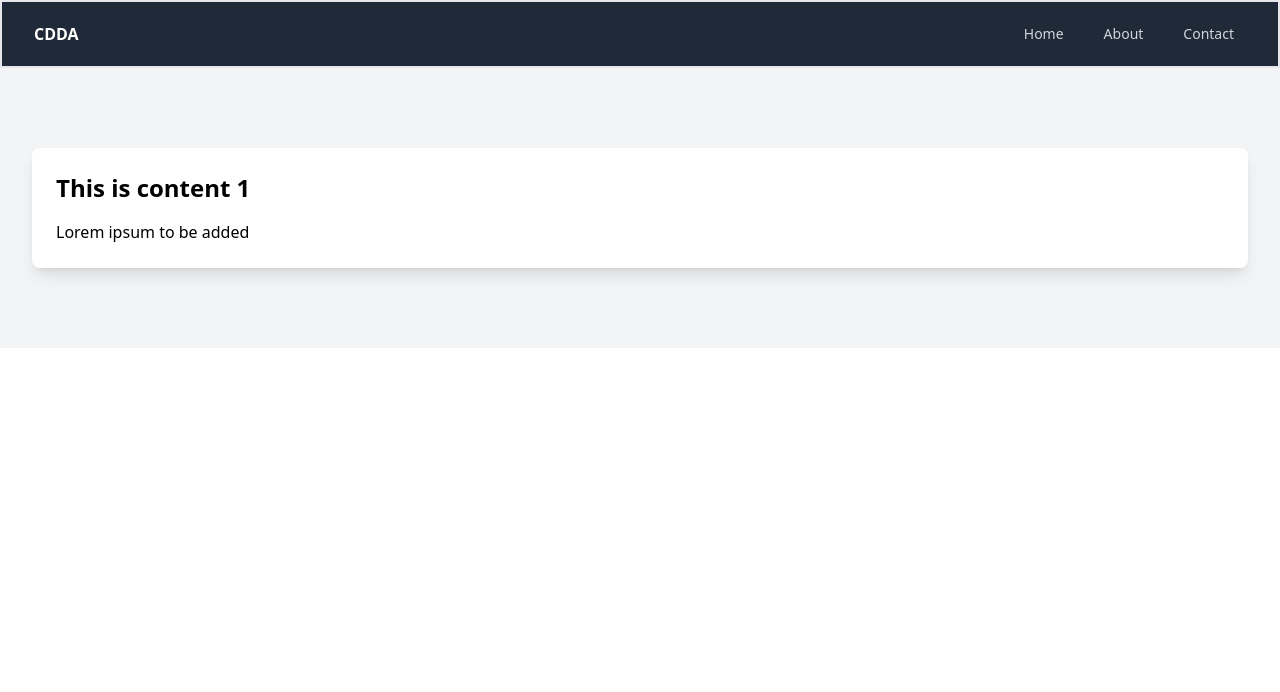
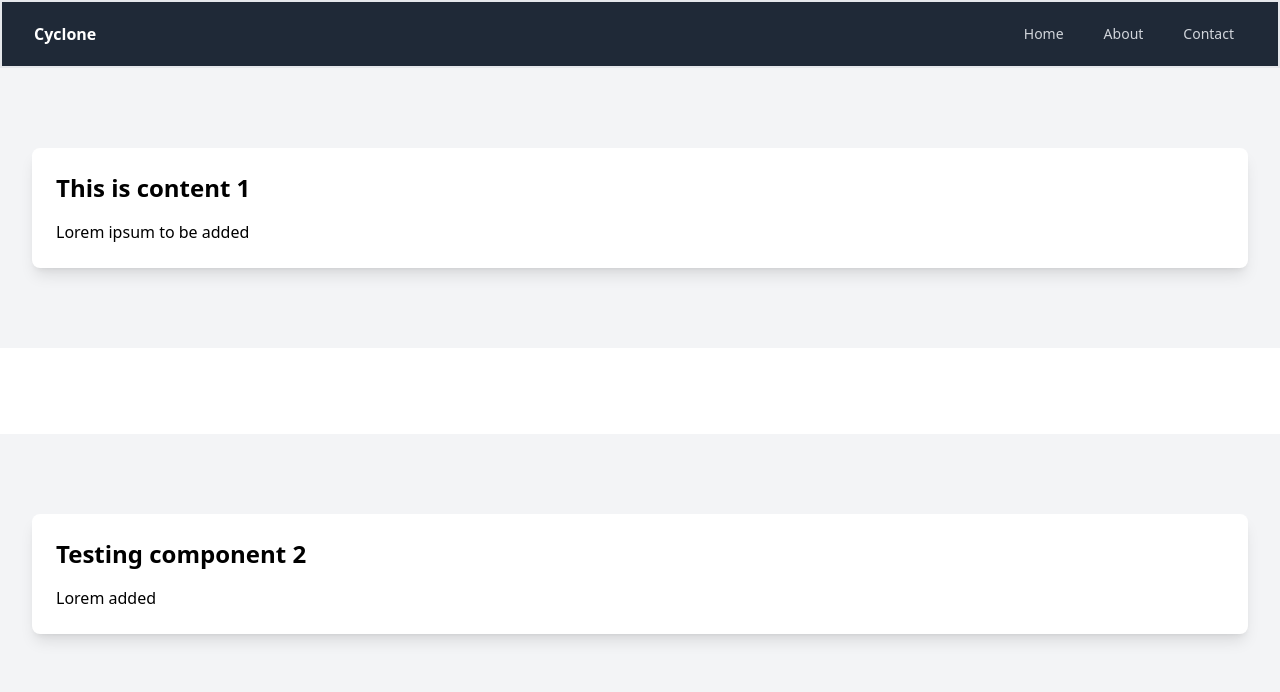
Before and after one commit to dmr-cdda/dynamic-next-page-generator, a Next.js app: page / in a window 1280 px wide. Shown: the top 692 px of the page. Built offline with nearby package versions, Linux system fonts and the light colour scheme.

Commit message:
content component modified

```diff
--- a/src/app/page.tsx
+++ b/src/app/page.tsx
@@ -9,9 +9,12 @@ import { useEffect, useState } from "react";
 export default function Home() {
   const [compoData, setCompoData] = useState<CompoDataTypes>(cData);
 
+
   useEffect(() => {
     setCompoData(cData);
+
   }, []);
+
 
   // Convert data to React components
   const SpecificComponentLayout = components[compoData.layout];
@@ -21,7 +24,6 @@ export default function Home() {
   if (compoData.permission?.guest && components[compoData.layout]) { // Checking permission and component existence
     return (
       <>
-
         <Head>{/* Error : Head not working */}
           <title>{compoData.meta.title}</title>
           <meta property="og:title" content="My page title" key="title" />
@@ -31,16 +33,20 @@ export default function Home() {
 
           <SpecificComponentParent description={compoData?.description}>{/* Parent component */}
             {/* Mapping through contents / childs */}
+
             {compoData?.content?.map((component) => {
               const Child = components[component.name]; {/*Extract and convert to child component*/}
               const { id, name, ...props } = component; {/* Formatting data props without default id and name */}
 
               if (components[component.name]) {// Checking component existence and render components
-                return <Child key={id} {...props} />;
+                return <Child key={id} {...props} functions={cData.functions} />;
               }
+
               return null; // Or handle the case where the component doesn't exist
             })}
+
           </SpecificComponentParent>
+
         </SpecificComponentLayout>
       </>
     );
--- a/src/data/index.ts
+++ b/src/data/index.ts
@@ -21,7 +21,10 @@ export type CompoDataTypes = {
     layout: string,
     content: ContentType[],
     faqs: string,
-    tour ?: {}[]
+  tour?: {}[],
+  functions: {
+      add : (a: number, b: number)=> number
+    }
 }
 
 export const compoData : CompoDataTypes = {
@@ -40,9 +43,17 @@ export const compoData : CompoDataTypes = {
         role : null
   },
   content: [
-    { id: 1, name: "navbar", title: "CDDA", description: "", logo : "" },
+    { id: 1, name: "navbar", title: "Cyclone", description: "", logo : "" },
     { id: 2, name: "content", title: "This is content 1", description: "Lorem ipsum to be added" },
+    { id: 3, name: "content", title: "Testing component 2", description: "Lorem added" },
+    { id: 4, name: "k", title: "k testing", description: "nice to have k with us" },
+    // { id: 5, name: "content", title: "", description: "" },
   ],
   faqs: "Ask me something",
-  tour: []
+  tour: [],
+  functions: {
+    add: (a, b) => {
+      return a + b
+    }
+  }
 };
```
Also changed, not shown: src/app/components/Content.tsx (+33 -1 lines).
